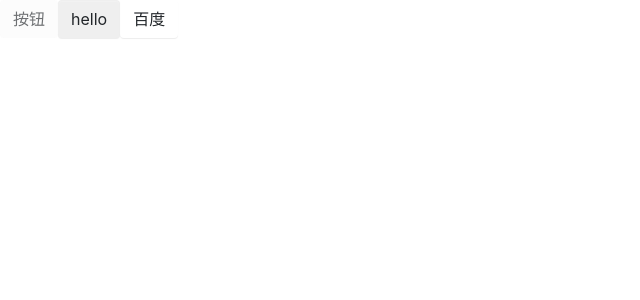
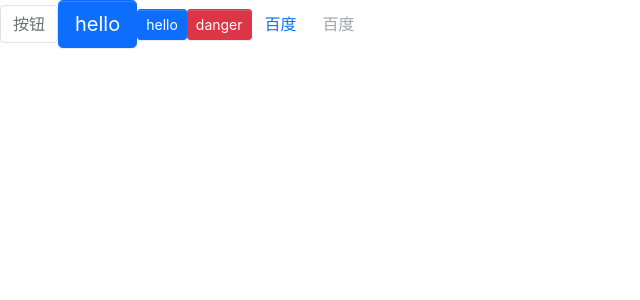
Before and after one commit to MrRabbit1993/react-ts, a React (Create React App) app: page / in a window 1280 px wide. Shown: the top 300 px of the page, without its empty margins (0-640 px from the left). Built offline with nearby package versions, Linux system fonts and the light colour scheme.

Commit message:
feat: button组件增加色彩

```diff
--- a/src/App.tsx
+++ b/src/App.tsx
@@ -7,7 +7,16 @@
       <Button btnType={ButtonType.Primary} size={ButtonSize.Large}>
         hello
       </Button>
+      <Button btnType={ButtonType.Primary} size={ButtonSize.Small}>
+        hello
+      </Button>
+      <Button btnType={ButtonType.Danger} size={ButtonSize.Small}>
+        danger
+      </Button>
       <Button btnType={ButtonType.Link} href="http://www.baidu.com">
+        百度
+      </Button>
+      <Button btnType={ButtonType.Link} href="http://www.baidu.com" disabled>
         百度
       </Button>
     </div>
--- a/src/components/Button/_styles.scss
+++ b/src/components/Button/_styles.scss
@@ -9,18 +9,62 @@
   vertical-align: middle;
   background-image: none;
   border: $btn-border-width solid transparent;
-  padding: $btn-padding-y $btn-padding-x;
-  font-size: $btn-font-size;
-  border-radius: $border-radius;
+  @include button-size($btn-padding-y, $btn-padding-x, $btn-font-size, $border-radius);
   box-shadow: $btn-box-shadow;
   cursor: pointer;
   transition: $btn-transition;
+
   &.disabled,
-  &[disabled]{
+  &[disabled] {
     cursor: not-allowed;
     opacity: $btn-disabled-opacity;
     box-shadow: none;
-    > *{
+
+    >* {
+      pointer-events: none;
+    }
+  }
+
+  &-lg {
+    @include button-size($btn-padding-y-lg, $btn-padding-x-lg, $btn-font-size-lg, $border-radius-lg);
+  }
+
+  &-sm {
+    @include button-size($btn-padding-y-sm, $btn-padding-x-sm, $btn-font-size-sm, $border-radius-sm);
+  }
+
+  &-primary {
+    @include button-style($primary, $primary, $white)
+  }
+
+  &-danger {
+    @include button-style($danger, $danger, $white)
+  }
+
+  &-default {
+    @include button-style($white, $gray-400, $body-color, $white, $primary, $primary)
+  }
+
+  &-link {
+    font-weight: $font-weight-normal;
+    color: $btn-link-color;
+    text-decoration: $link-decoration;
+    box-shadow: none;
+
+    &:hover {
+      color: $btn-link-hover-color;
+      text-decoration: $link-hover-decoration;
+    }
+
+    &:focus,
+    &.focus {
+      text-decoration: $link-hover-decoration;
+      box-shadow: none;
+    }
+
+    &:disabled,
+    &.disabled {
+      color: $btn-link-disabled-color;
       pointer-events: none;
     }
   }
--- /dev/null
+++ b/src/styles/_mixin.scss
@@ -0,0 +1,31 @@
+@mixin button-size($padding-y, $padding-x, $font-size, $border-radius) {
+  padding: $padding-y $padding-x;
+  font-size: $font-size;
+  border-radius: $border-radius;
+}
+
+@mixin button-style($background, $border, $color, $hover-background:lighten($background, 7.5%), $hover-border:lighten($border, 10%), $hover-color:$color) {
+  color: $color;
+  background: $background;
+  border-color: $border;
+
+  &:hover {
+    color: $hover-color;
+    background: $hover-background;
+    border-color: $hover-color;
+  }
+
+  &:focus,
+  &.focus {
+    color: $hover-color;
+    background: $hover-background;
+    border-color: $hover-color;
+  }
+
+  &:disabled,
+  &.disabled {
+    color: $color;
+    background: $background;
+    border-color: $border;
+  }
+}
--- a/src/styles/index.scss
+++ b/src/styles/index.scss
@@ -2,5 +2,8 @@
 
 @import "reboot";
 
+// mixin
+@import "mixin";
+
 // button
 @import "./../components/Button/styles"
```
Also changed, not shown: 1 other file (tests, documents, lock files or other folders).
